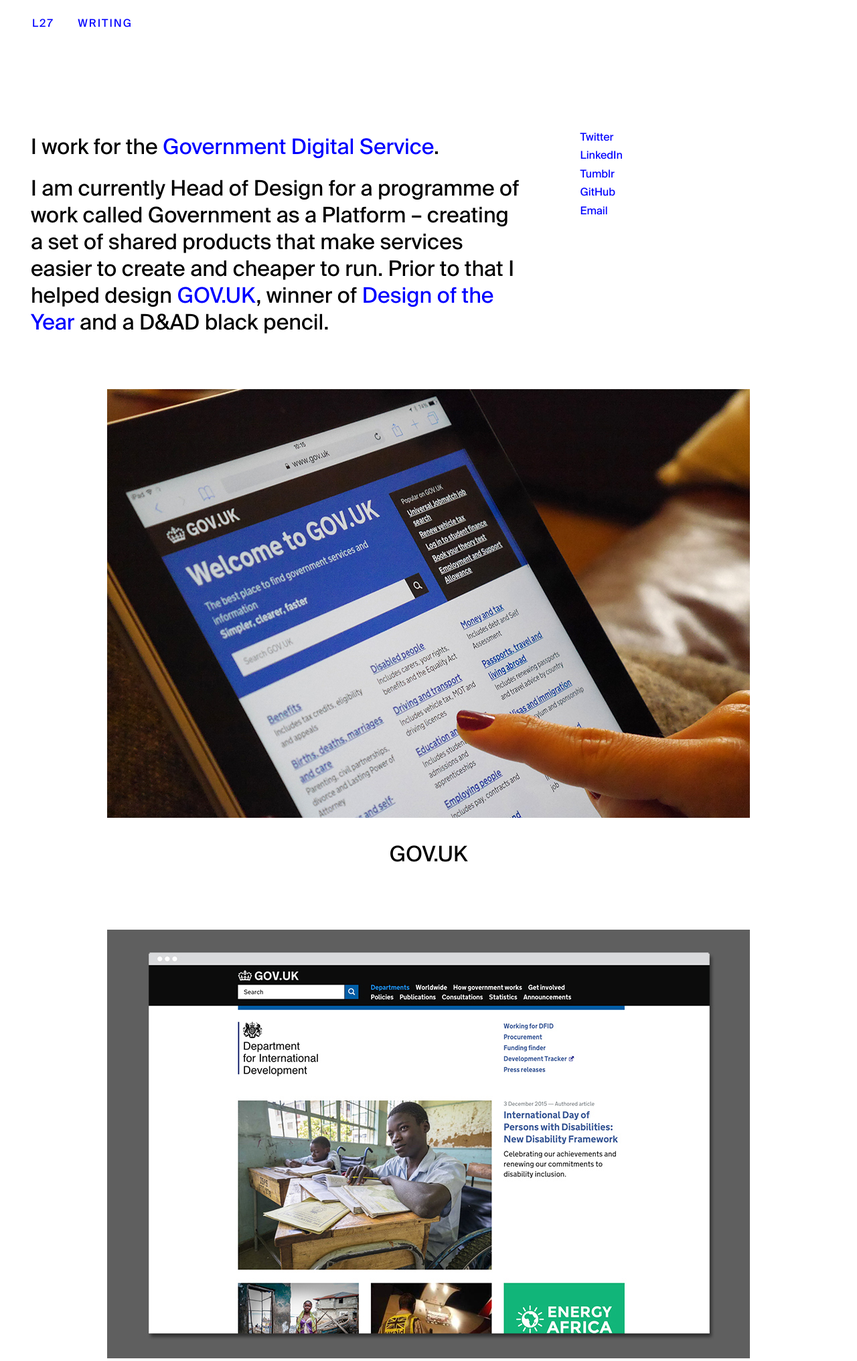
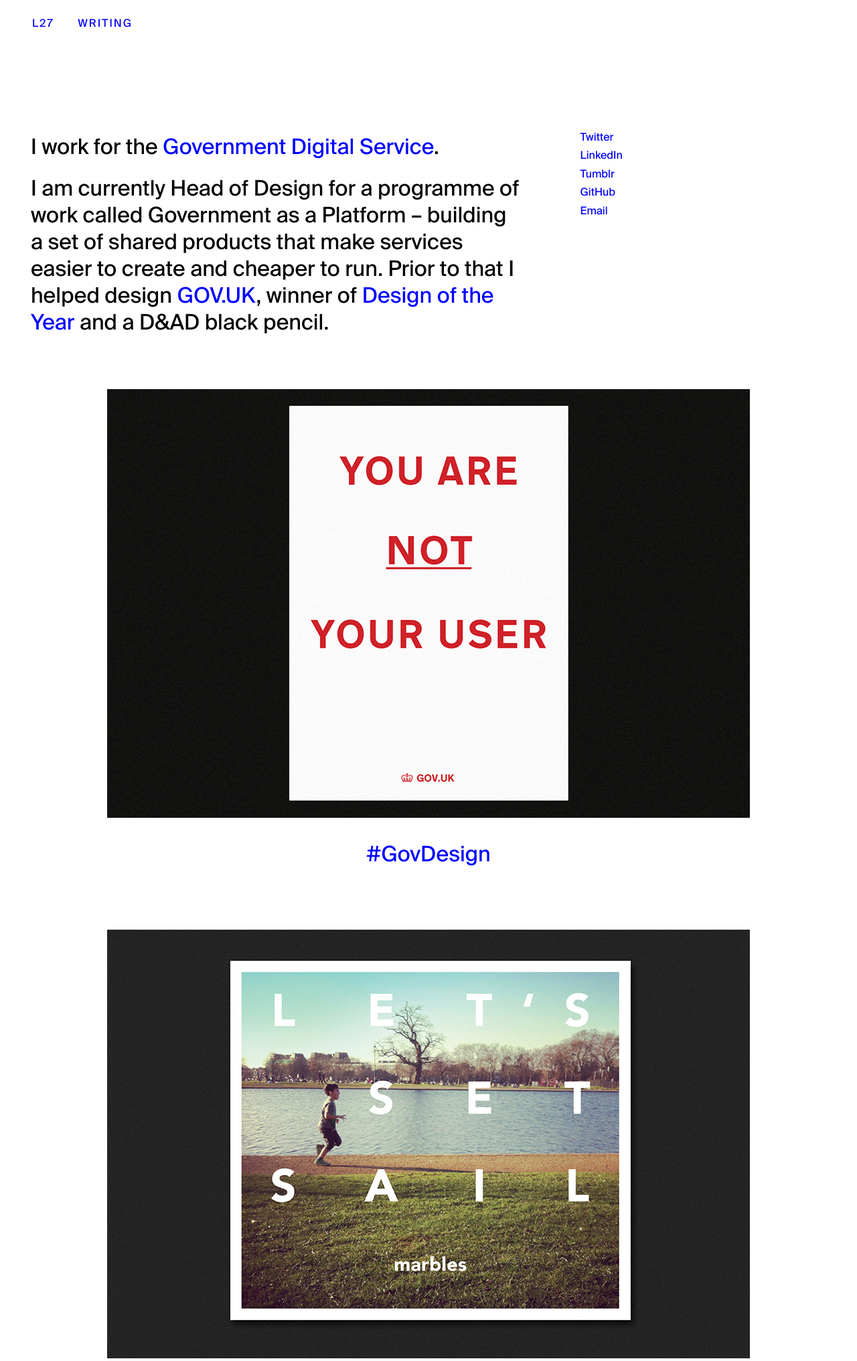
Before and after one commit to stephenjoe1/loft27design, a PHP site: page / in a window 1280 px wide. Shown: the top 2032 px of the page at 67% size. Run offline with PHP 8.4, Linux system fonts and the light colour scheme; some libraries are stand-ins or nearby versions.

Commit message:
new images added

```diff
--- a/css/main.css
+++ b/css/main.css
@@ -219,7 +219,11 @@ a:hover {
 }
 
 .image-name a {
-    color: white;
+    color: blue;
+}
+
+.image-name a:hover {
+    color: black;
 }
 
 .project-name {
@@ -227,6 +231,7 @@ a:hover {
 	margin-bottom: 90px;
 	text-align: center;
 }
+
 
 /*.overlay {
     position:absolute;
--- a/index.html
+++ b/index.html
@@ -21,7 +21,7 @@
 			<div class="intro">
  				<h1>I work for the <a href="https://www.gov.uk/design-principles">Government Digital Service</a>.</h1>
  				<p class="lede">
- 				I am currently Head of Design for a programme of work called Government as a Platform – creating a set of shared products that make services easier to create and cheaper to run. Prior to that I helped design <a href="https://www.gov.uk">GOV.UK</a>, winner of <a href="http://www.bbc.co.uk/news/entertainment-arts-22164715">Design of the Year</a> and a D&AD black pencil.<p>
+ 				I am currently Head of Design for a programme of work called Government as a Platform – building a set of shared products that make services easier to create and cheaper to run. Prior to that I helped design <a href="https://www.gov.uk">GOV.UK</a>, winner of <a href="http://www.bbc.co.uk/news/entertainment-arts-22164715">Design of the Year</a> and a D&AD black pencil.<p>
 
 			</div>
 
@@ -39,6 +39,14 @@
 
 		<div id="work-section">
 
+			<div class="image-name shade">
+		    	<img src="images/posteryouarenot.jpg">
+		        <p class="project-name"><a href="http://govdesign.tumblr.com/">#GovDesign</a></p>
+			</div>
+			<div class="image-name shade">
+		    	<img src="images/lss-cover-marbles.jpg">
+		        <p class="project-name">Let's Set Sail – Marbles</p>
+			</div>
 			<div class="image-name shade">
 		    	<img src="images/govuk-01.jpg">
 		        <p class="project-name">GOV.UK</p>
```
Also changed, not shown: images/lss-cover-marbles.jpg (added), images/posteryouarenot.jpg (added).
